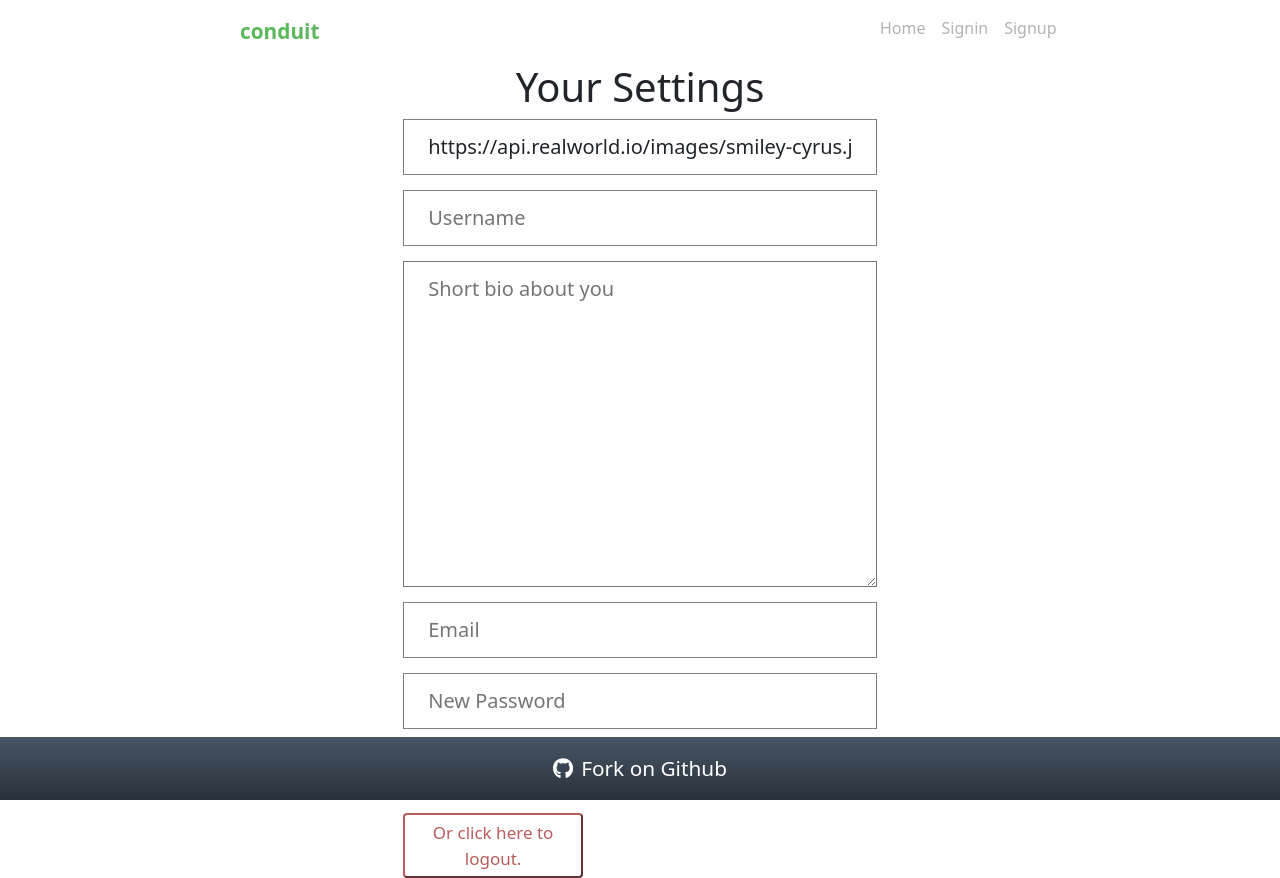
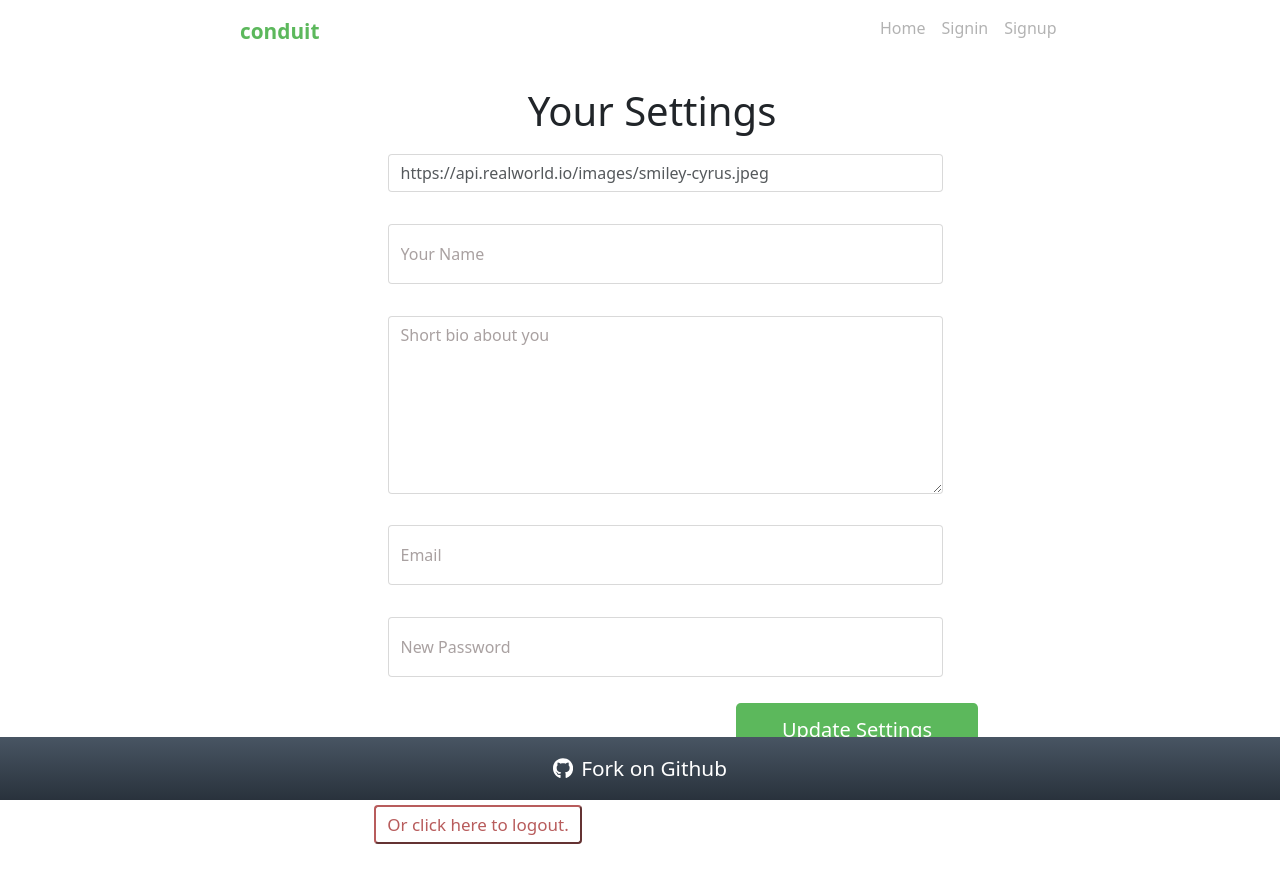
Before and after one commit to huyquan0905/MockPJ_G5, a React (Create React App) app: page /setting in a window 1280 px wide. After the commit the page ends 854 px from the top, so only its background shows below. Built offline with nearby package versions, Linux system fonts and the light colour scheme.

Commit message:
HuyNN commit

```diff
--- a/src/components/Setting.jsx
+++ b/src/components/Setting.jsx
@@ -1,40 +1,184 @@
-import React from "react";
-import "./style/Setting.css";
-import { useDispatch } from "react-redux";
-import { logout } from "./redux/actions";
-import { useNavigate } from "react-router-dom";
+import React, { useState, useEffect } from 'react';
+import './style/Setting.css';
+import { useDispatch } from 'react-redux';
+import { logout } from './redux/actions';
+import { useNavigate } from 'react-router-dom';
+import axios from 'axios';
+
+
 const Setting = () => {
   const dispatch = useDispatch();
   const navigate = useNavigate();
+
+  const [user, setUser] = useState({
+    username: '',
+    email: '',
+    bio: '',
+    profilePicture: 'https://api.realworld.io/images/smiley-cyrus.jpeg'
+  });
+
+
+  useEffect(() => {
+    const token = localStorage.getItem('token');
+    if (token) {
+      axios.get('https://node-express-conduit.appspot.com/api/user', {
+        headers: {
+          Authorization: `Token ${token}`,
+        },
+      })
+        .then(response => {
+          const userData = response.data.user;
+          setUser({
+            username: userData.username,
+            email: userData.email,
+            bio: userData.bio
+          });
+        })
+        .catch(error => {
+          console.error('Error fetching user data:', error);
+        });
+    }
+  }, []);
+
   const handleLogout = () => {
-    localStorage.removeItem("token");
+    localStorage.removeItem('token');
     dispatch(logout());
-    navigate("/");
+    navigate('/');
   };
+
+  const handleInputChange = event => {
+    const { name, value } = event.target;
+    setUser(prevUser => ({
+      ...prevUser,
+      [name]: value
+    }));
+  };
+
+
+  const handleSubmit = async event => {
+    event.preventDefault();
+
+    try {
+      const token = localStorage.getItem('token');
+      if (!token) {
+        // Handle the case where the token is not available
+        return;
+      }
+
+      const response = await axios.put(
+        'https://node-express-conduit.appspot.com/api/user',
+        {
+          user: {
+            username: user.username,
+            email: user.email,
+            bio: user.bio,
+            image: user.profilePicture // Use the profilePicture property here
+          }
+        },
+        {
+          headers: {
+            Authorization: `Token ${token}`,
+          },
+        }
+      );
+
+      if (response.status === 200) {
+        // Update user information in the local state
+        const userData = response.data.user;
+        setUser({
+          username: userData.username,
+          email: userData.email,
+          bio: userData.bio,
+          profilePicture: userData.image // Update the profilePicture property here
+        });
+        alert('User information updated successfully.');
+
+        // Navigate to the Profile component
+        navigate('/Profile', { state: { updatedProfilePicture: user.profilePicture } });
+      } else {
+        // Handle other response statuses if needed
+      }
+    } catch (error) {
+      console.error('Error updating user data:', error);
+      // Handle errors here
+    }
+  };
+
+
   return (
-    <div className="contentSt">
-      <h1>Your Settings </h1>
-      <form className="formSt">
+    <div className='settings-page'>
+      <div className='container page'>
+        <div className='row'>
+          <div className='col-md-6 offset-md-3 col-xs-12'>
+            <h1 className='text-xs-center'>Your Settings</h1>
+            <form onSubmit={handleSubmit}>
+              <fieldset>
+                <fieldset className='form-group'>
                   <input
-          type="text"
-          name=""
-          value={"https://api.realworld.io/images/smiley-cyrus.jpeg"}
-          id=""
+                    className='form-control'
+                    type='text'
+                    placeholder='URL of profile picture'
+                    name='profilePicture'
+                    value={user.profilePicture}
+                    onChange={handleInputChange}
                   />
-        <input type="text" placeholder="Username" id="" />
+                </fieldset>
+                <fieldset className='form-group'>
+                  <input
+                    className='form-control form-control-lg'
+                    type='text'
+                    placeholder='Your Name'
+                    name='username'
+                    value={user.username}
+                    onChange={handleInputChange}
+                  />
+                </fieldset>
+                <fieldset className='form-group'>
                   <textarea
-          style={{ marginBottom: "15px" }}
-          cols="30"
-          rows="10"
-          placeholder="Short bio about you"
+                    className='form-control form-control-lg'
+                    rows='8'
+                    placeholder='Short bio about you'
+                    name='bio'
+                    value={user.bio}
+                    onChange={handleInputChange}
                   ></textarea>
-        <input type="email" name="" id="" placeholder="Email" />
-        <input type="password" placeholder="New Password" id="passw" />
-        <button className="btnSt"> Update Settings</button>
-        <button className="btnLogout" onClick={handleLogout}>
+                </fieldset>
+                <fieldset className='form-group'>
+                  <input
+                    className='form-control form-control-lg'
+                    type='email'
+                    placeholder='Email'
+                    name='email'
+                    value={user.email}
+                    onChange={handleInputChange}
+                  />
+                </fieldset>
+                <fieldset className='form-group'>
+                  <input
+                    className='form-control form-control-lg'
+                    type='password'
+                    placeholder='New Password'
+                    id='passw'
+                  />
+                </fieldset>
+                <button
+                  className='btnSt'
+                  type='submit'
+                >
+                  Update Settings
+                </button>
+                <hr />
+                <button className='btnLogout' onClick={handleLogout}>
                   Or click here to logout.
                 </button>
+              </fieldset>
+
+
             </form>
+
+          </div>
+        </div>
+      </div>
     </div>
   );
 };
```
Also changed, not shown: src/components/Profile.jsx (+37 -2 lines). Lines whose indentation alone changed are shown as unchanged.
